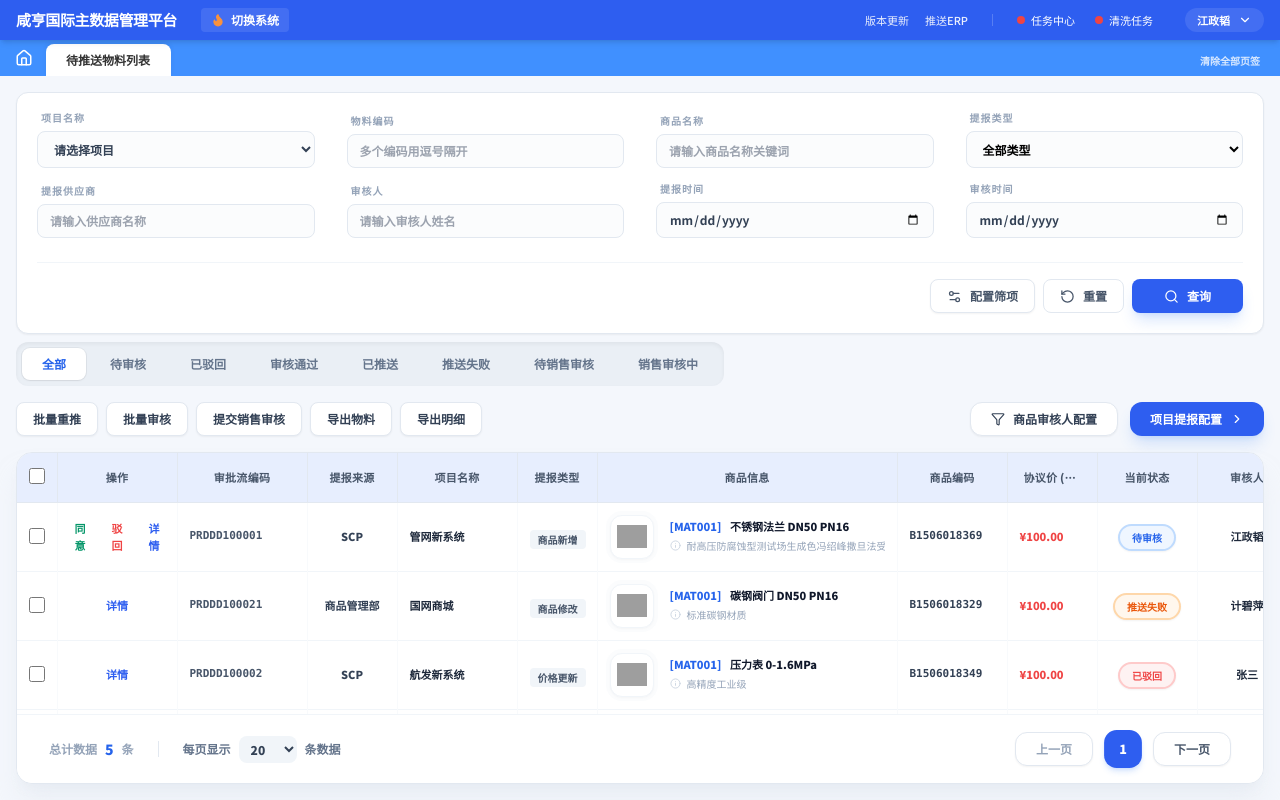
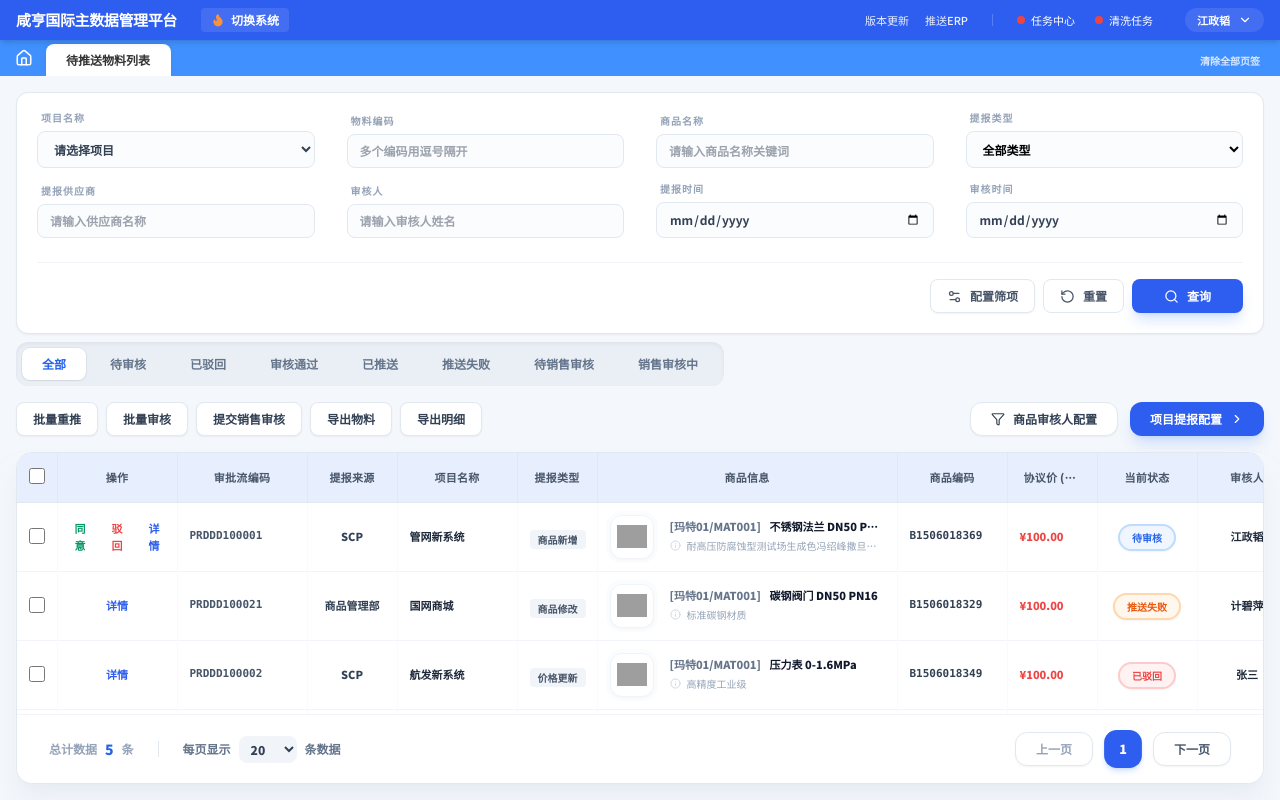
Before and after one commit to snoopyrosas852-lang/MPM, a React (Vite) app: page / in a window 1280 px wide. Built offline with nearby package versions, Linux system fonts and the light colour scheme; grey boxes are pictures that could not be loaded.

Commit message:
fix(ui): Adjust material name display in detail view
Removes the blue highlighting from the brand name in the material detail view to improve readability and consistency with the overall theme.

```diff
--- a/components/MaterialDetail.tsx
+++ b/components/MaterialDetail.tsx
@@ -90,7 +90,8 @@ const MaterialDetail: React.FC<Props> = ({ material, onBack }) => {
             </div>
             <div className="p-2 border-2 border-dashed border-blue-200 rounded-md bg-blue-50/20">
               <div className="text-[12px] font-black text-slate-900 leading-snug">
-                <span className="text-blue-700 mr-1">[{material.brand}]</span>
+                {/* 取消标蓝：将 text-blue-700 改为 text-slate-500 */}
+                <span className="text-slate-500 mr-1">[{material.brand}]</span>
                 {material.name} {material.spec} <span className="text-slate-400 font-bold ml-1">({material.unit})</span>
               </div>
               <div className="text-[10px] text-slate-400 mt-1 truncate" title={material.description}>
--- a/components/MaterialList.tsx
+++ b/components/MaterialList.tsx
@@ -7,11 +7,11 @@ import {
 import { Material, MaterialStatus, SubmissionType, SubmissionSource } from '../types';
 
 const MOCK_DATA: Material[] = [
-  { id: '1', projectName: '管网新系统', imageUrl: 'https://xhgj-xhmall-product.oss-cn-shanghai.aliyuncs.com/original/B1506018369/z1.png', code: 'B1506018369', name: '不锈钢法兰', spec: 'DN50 PN16', brand: 'MAT001', unit: '个', price: 100.00, flowCode: 'PRDDD100001', submissionSource: SubmissionSource.SCP, supplier: '管网新系统甲', submitTime: '2025-12-08 14:30', status: MaterialStatus.PENDING_AUDIT, submissionType: SubmissionType.NEW, description: '耐高压防腐蚀型测试场生成色冯绍峰撒旦法受打击考拉封闭啊哈手打hi发受打破饭卡拉萨放哪拉卡萨到哪看理发年卡老地方啊', auditTime: '-', auditor: '江政韬', auditRemark: '待技术部核准图纸' },
-  { id: '2', projectName: '国网商城', imageUrl: 'https://xhgj-xhmall-product.oss-cn-shanghai.aliyuncs.com/original/B1506018369/z1.png', code: 'B1506018329', name: '碳钢阀门', spec: 'DN50 PN16', brand: 'MAT001', unit: '个', price: 100.00, flowCode: 'PRDDD100021', submissionSource: SubmissionSource.COMMODITY_DEPT, supplier: '国网商城乙', submitTime: '2025-12-08 10:15', status: MaterialStatus.PUSH_FAILED, submissionType: SubmissionType.UPDATE, description: '标准碳钢材质', auditTime: '2025-12-08 14:30', auditor: '计碧萍', auditRemark: '资料完整，推送异常，需联系ERP管理员' },
-  { id: '3', projectName: '航发新系统', imageUrl: 'https://xhgj-xhmall-product.oss-cn-shanghai.aliyuncs.com/original/B1506018369/z1.png', code: 'B1506018349', name: '压力表', spec: '0-1.6MPa', brand: 'MAT001', unit: '个', price: 100.00, flowCode: 'PRDDD100002', submissionSource: SubmissionSource.SCP, supplier: '航发新系统丙', submitTime: '2025-12-07 16:45', status: MaterialStatus.REJECTED, submissionType: SubmissionType.PRICE_CHANGE, description: '高精度工业级', auditTime: '2025-12-08 14:30', auditor: '张三', auditRemark: '商品图片不符合平台规范，请重新拍摄背景' },
-  { id: '4', projectName: '管网新系统', imageUrl: 'https://xhgj-xhmall-product.oss-cn-shanghai.aliyuncs.com/original/B1506018369/z1.png', code: 'B1506018388', name: '密封圈', spec: 'OD100mm', brand: 'MAT002', unit: '件', price: 12.50, flowCode: 'PRDDD100005', submissionSource: SubmissionSource.SCP, supplier: '中化国际', submitTime: '2025-12-09 09:00', status: MaterialStatus.PENDING_AUDIT, submissionType: SubmissionType.NEW, description: '耐油橡胶材质', auditTime: '-', auditor: '江政韬', auditRemark: '' },
-  { id: '5', projectName: '管网新系统', imageUrl: 'https://xhgj-xhmall-product.oss-cn-shanghai.aliyuncs.com/original/B1506018369/z1.png', code: 'B1506018399', name: '控制手柄', spec: '通用型', brand: 'MAT003', unit: '台', price: 450.00, flowCode: 'PRDDD100010', submissionSource: SubmissionSource.COMMODITY_DEPT, supplier: '咸亨智造', submitTime: '2025-12-09 11:20', status: MaterialStatus.SALES_AUDITING, submissionType: SubmissionType.RE_PUSH, description: '人体工程学设计', auditTime: '2025-12-09 13:45', auditor: '江政韬', auditRemark: '转交给销售部二次定价' },
+  { id: '1', projectName: '管网新系统', imageUrl: 'https://xhgj-xhmall-product.oss-cn-shanghai.aliyuncs.com/original/B1506018369/z1.png', code: 'B1506018369', name: '不锈钢法兰', spec: 'DN50 PN16', brand: '玛特01/MAT001', unit: '个', price: 100.00, flowCode: 'PRDDD100001', submissionSource: SubmissionSource.SCP, supplier: '管网新系统甲', submitTime: '2025-12-08 14:30', status: MaterialStatus.PENDING_AUDIT, submissionType: SubmissionType.NEW, description: '耐高压防腐蚀型测试场生成色冯绍峰撒旦法受打击考拉封闭啊哈手打hi发受打破饭卡拉萨放哪拉卡萨到哪看理发年卡老地方啊', auditTime: '-', auditor: '江政韬', auditRemark: '待技术部核准图纸' },
+  { id: '2', projectName: '国网商城', imageUrl: 'https://xhgj-xhmall-product.oss-cn-shanghai.aliyuncs.com/original/B1506018369/z1.png', code: 'B1506018329', name: '碳钢阀门', spec: 'DN50 PN16', brand: '玛特01/MAT001', unit: '个', price: 100.00, flowCode: 'PRDDD100021', submissionSource: SubmissionSource.COMMODITY_DEPT, supplier: '国网商城乙', submitTime: '2025-12-08 10:15', status: MaterialStatus.PUSH_FAILED, submissionType: SubmissionType.UPDATE, description: '标准碳钢材质', auditTime: '2025-12-08 14:30', auditor: '计碧萍', auditRemark: '资料完整，推送异常，需联系ERP管理员' },
+  { id: '3', projectName: '航发新系统', imageUrl: 'https://xhgj-xhmall-product.oss-cn-shanghai.aliyuncs.com/original/B1506018369/z1.png', code: 'B1506018349', name: '压力表', spec: '0-1.6MPa', brand: '玛特01/MAT001', unit: '个', price: 100.00, flowCode: 'PRDDD100002', submissionSource: SubmissionSource.SCP, supplier: '航发新系统丙', submitTime: '2025-12-07 16:45', status: MaterialStatus.REJECTED, submissionType: SubmissionType.PRICE_CHANGE, description: '高精度工业级', auditTime: '2025-12-08 14:30', auditor: '张三', auditRemark: '商品图片不符合平台规范，请重新拍摄背景' },
+  { id: '4', projectName: '管网新系统', imageUrl: 'https://xhgj-xhmall-product.oss-cn-shanghai.aliyuncs.com/original/B1506018369/z1.png', code: 'B1506018388', name: '密封圈', spec: 'OD100mm', brand: '玛特02/MAT002', unit: '件', price: 12.50, flowCode: 'PRDDD100005', submissionSource: SubmissionSource.SCP, supplier: '中化国际', submitTime: '2025-12-09 09:00', status: MaterialStatus.PENDING_AUDIT, submissionType: SubmissionType.NEW, description: '耐油橡胶材质', auditTime: '-', auditor: '江政韬', auditRemark: '' },
+  { id: '5', projectName: '管网新系统', imageUrl: 'https://xhgj-xhmall-product.oss-cn-shanghai.aliyuncs.com/original/B1506018369/z1.png', code: 'B1506018399', name: '控制手柄', spec: '通用型', brand: '玛特03/MAT003', unit: '台', price: 450.00, flowCode: 'PRDDD100010', submissionSource: SubmissionSource.COMMODITY_DEPT, supplier: '咸亨智造', submitTime: '2025-12-09 11:20', status: MaterialStatus.SALES_AUDITING, submissionType: SubmissionType.RE_PUSH, description: '人体工程学设计', auditTime: '2025-12-09 13:45', auditor: '江政韬', auditRemark: '转交给销售部二次定价' },
 ];
 
 interface Props {
@@ -334,7 +334,7 @@ const MaterialList: React.FC<Props> = ({ onOpenReviewerConfig, onOpenProjectConf
         </div>
       </div>
 
-      {/* 数据表格 - 样式调整：取消 ID 的蓝色 */}
+      {/* 数据表格 - 样式调整 */}
       <div className="mx-4 mb-4 flex-1 bg-white border border-slate-200 rounded-2xl shadow-xl shadow-slate-200/50 flex flex-col overflow-hidden">
         <div className="flex-1 overflow-auto custom-scrollbar">
           <table className="w-full border-collapse table-fixed select-none">
@@ -405,7 +405,6 @@ const MaterialList: React.FC<Props> = ({ onOpenReviewerConfig, onOpenProjectConf
                       <button onClick={() => onOpenDetail(row)} className="text-[11px] font-black text-[#2e5ef0] hover:underline transition-all">详情</button>
                     </div>
                   </td>
-                  {/* 取消 ID 蓝：改为 slate-600 */}
                   <td className="p-3 border-r border-slate-50 text-[11px] font-bold text-slate-600 truncate font-mono">{row.flowCode}</td>
                   <td className="p-3 border-r border-slate-50 text-[11px] font-black text-slate-700 text-center">{row.submissionSource}</td>
                   <td className="p-3 border-r border-slate-50 text-[11px] font-bold text-slate-800 truncate">{row.projectName}</td>
@@ -419,16 +418,18 @@ const MaterialList: React.FC<Props> = ({ onOpenReviewerConfig, onOpenProjectConf
                       </div>
                       <div className="min-w-0 flex-1">
                         <div className="text-[11px] font-black text-slate-900 truncate leading-tight">
-                          <span className="text-blue-600 mr-1.5">[{row.brand}]</span> {row.name} {row.spec}
+                          <span className="text-slate-500 mr-1.5">[{row.brand}]</span> {row.name} {row.spec}
                         </div>
-                        <div className="text-[10px] text-slate-400 mt-1 truncate flex items-center gap-1.5">
+                        {/* 优化描述展示：使用 min-w-0 和 span 承载 truncate 以确保在 flex 下生效 */}
+                        <div className="text-[10px] text-slate-400 mt-1 flex items-center gap-1.5 min-w-0">
                            <Info size={11} className="shrink-0 text-slate-300" />
-                           {row.description}
+                           <span className="truncate flex-1 font-medium" title={row.description}>
+                             {row.description}
+                           </span>
                         </div>
                       </div>
                     </div>
                   </td>
-                  {/* 取消 ID 蓝：改为 slate-700 */}
                   <td className="p-3 border-r border-slate-50 text-[11px] font-bold text-slate-700 truncate font-mono">{row.code}</td>
                   <td className="p-3 border-r border-slate-50 text-[11px] font-black text-red-500 tabular-nums">¥{row.price.toFixed(2)}</td>
                   <td className="p-3 border-r border-slate-50 text-center">
```
